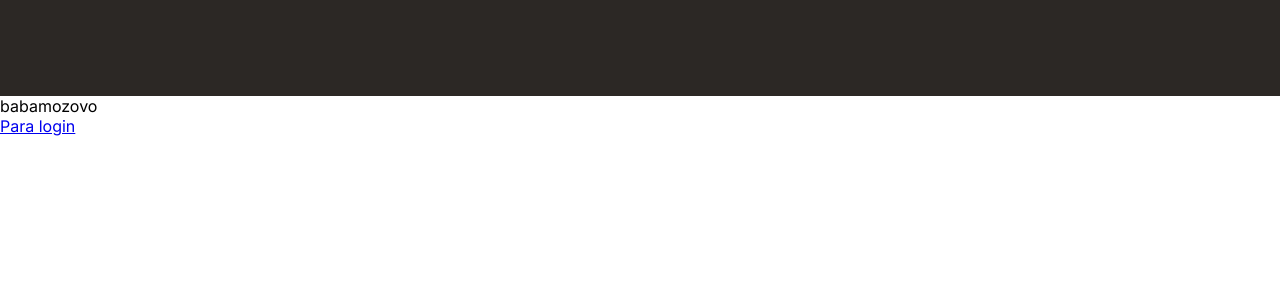
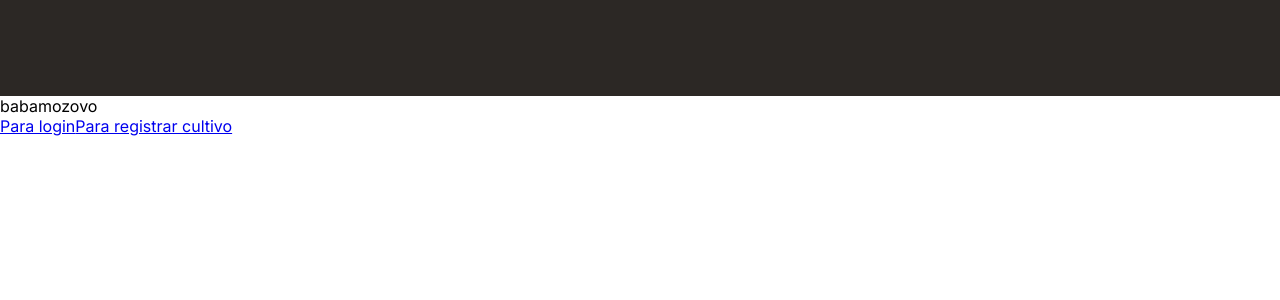
Before and after one commit to ggriffinxd/Terra-Manager, a React (Vite) app: page / in a window 1280 px wide. Shown: the top 300 px of the page. Built offline with nearby package versions, Linux system fonts and the light colour scheme.

Commit message:
feat: add link for test

```diff
--- a/src/pages/Home/Home.tsx
+++ b/src/pages/Home/Home.tsx
@@ -4,7 +4,8 @@ function Home() {
   return (
     <div>
       babamozovo <br />
-      <Link to={"/"}>Para login</Link>
+      <Link to={"/login"}>Para login</Link>
+      <Link to={"/registerCultivation"}>Para registrar cultivo</Link>
     </div>
   );
 }
```
